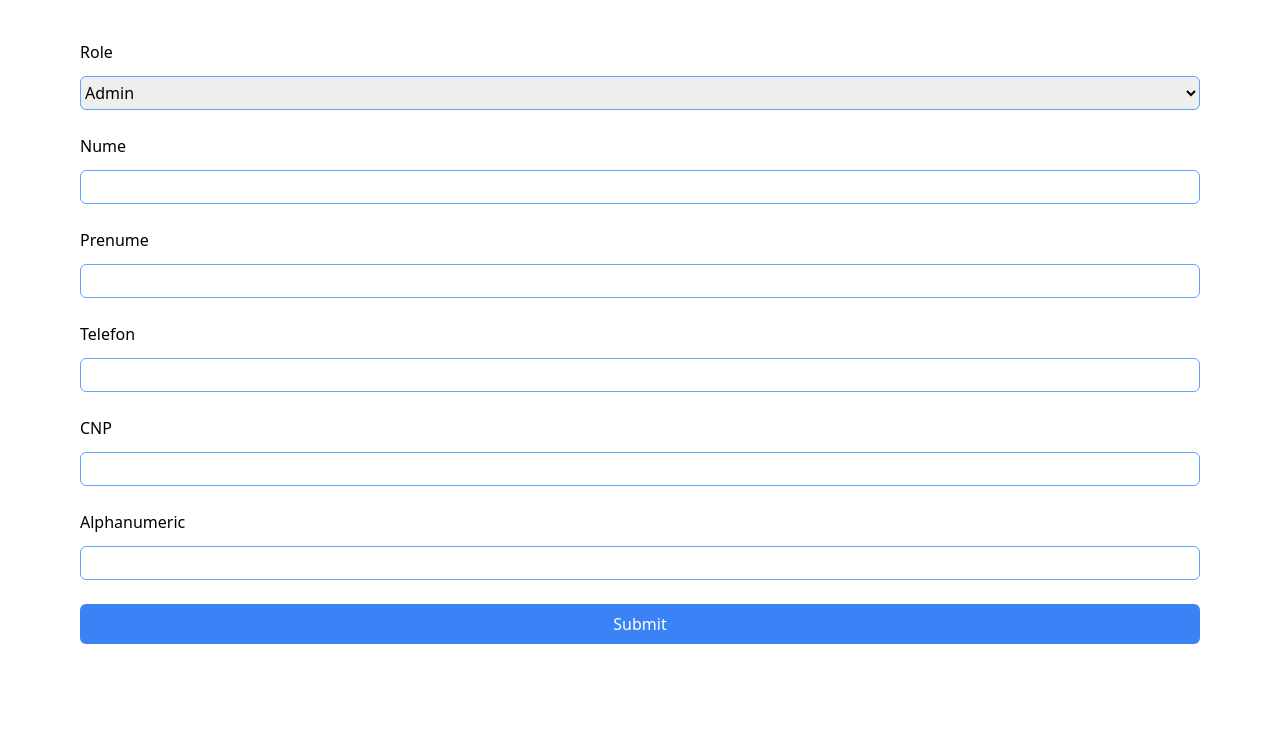
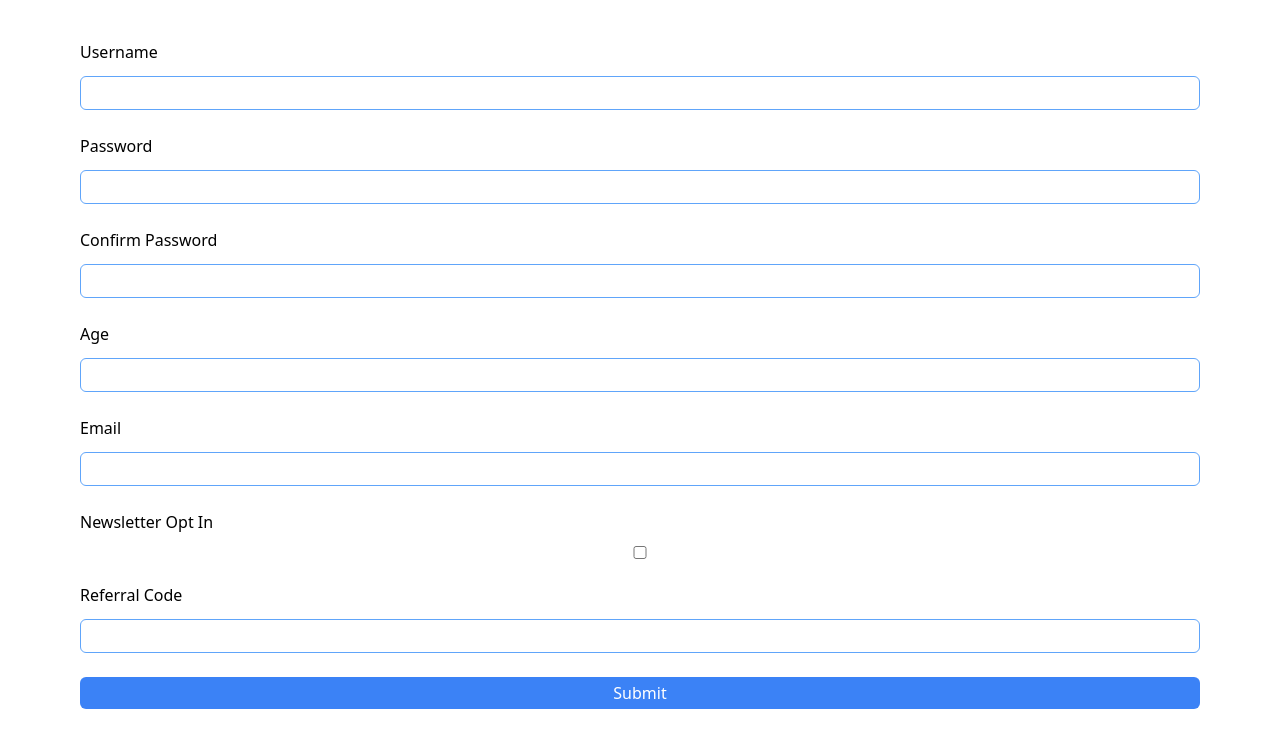
Before and after one commit to eddiesr93/zod-test, a React (Vite) app: page / in a window 1280 px wide. Shown: the top 748 px of the page. Built offline with nearby package versions, Linux system fonts and the light colour scheme.

Commit message:
custom hook

```diff
--- a/src/App.tsx
+++ b/src/App.tsx
@@ -1,7 +1,7 @@
-import Formular from './Formular.tsx';
 import i18next from 'i18next';
 import { locales } from './validation/messages/locales.ts';
 import { initValidation } from './validation';
+import RegistrationForm from './RegistrationForm.tsx';
 
 i18next.init({
   lng: 'ro',
@@ -14,7 +14,7 @@ i18next.init({
 
 function App() {
   initValidation();
-  return <Formular />;
+  return <RegistrationForm />;
 }
 
 export default App;
--- /dev/null
+++ b/src/RegistrationForm.tsx
@@ -0,0 +1,112 @@
+import { z } from './validation';
+import { useCustomValidation, ZodDependencyDef } from './hooks/useCustomValidation.tsx';
+import { useForm } from 'react-hook-form';
+import { zodResolver } from '@hookform/resolvers/zod';
+
+type FormData = {
+  username: string;
+  password: string;
+  confirmPassword: string;
+  age: number;
+  email: string;
+  newsletterOptIn: boolean;
+  referralCode?: string;
+};
+
+export default function RegistrationForm() {
+  const fieldConfigs = {
+    username: z.string().min(3).max(20),
+    password: z.string().min(6).max(20),
+    confirmPassword: z.string().min(6).max(20),
+    age: z.number().min(18),
+    email: z.string().email(),
+    newsletterOptIn: z.boolean(),
+    referralCode: z.string().optional(),
+  };
+
+  const dependencies: ZodDependencyDef<FormData>[] = [
+    {
+      dependentField: 'confirmPassword',
+      baseFields: ['password'],
+      condition: (data) => data.password === data.confirmPassword,
+      expectedValue: 'identic',
+    },
+    {
+      dependentField: 'referralCode',
+      baseFields: ['newsletterOptIn', 'age'],
+      condition: (data) => data.newsletterOptIn && data.age >= 25,
+      expectedValue: 'completat',
+    },
+  ];
+
+  const { validationSchema } = useCustomValidation({ dependencies, fieldConfigs });
+
+  const {
+    handleSubmit,
+    formState: { errors },
+    register,
+  } = useForm<FormData>({
+    resolver: zodResolver(validationSchema),
+    mode: 'onChange',
+  });
+
+  const submit = (data: FormData) => {
+    console.log(data);
+  };
+
+  return (
+    <form
+      className={'py-10 px-20 flex flex-col gap-3'}
+      onSubmit={handleSubmit(submit)}>
+      <label>Username</label>
+      <input
+        className={'border border-blue-400 rounded-md py-1'}
+        {...register('username')}
+      />
+      <p className={'text-red-500'}>{errors?.username?.message}</p>
+      <label>Password</label>
+      <input
+        className={'border border-blue-400 rounded-md py-1'}
+        {...register('password')}
+      />
+      <p className={'text-red-500'}>{errors?.password?.message}</p>
+      <label>Confirm Password</label>
+      <input
+        className={'border border-blue-400 rounded-md py-1'}
+        {...register('confirmPassword')}
+      />
+      <p className={'text-red-500'}>{errors?.confirmPassword?.message}</p>
+      <label>Age</label>
+      <input
+        type={'number'}
+        className={'border border-blue-400 rounded-md py-1'}
+        {...register('age', { valueAsNumber: true })}
+      />
+      <p className={'text-red-500'}>{errors?.age?.message}</p>
+      <label>Email</label>
+      <input
+        className={'border border-blue-400 rounded-md py-1'}
+        {...register('email')}
+      />
+      <p className={'text-red-500'}>{errors?.email?.message}</p>
+      <label>Newsletter Opt In</label>
+      <input
+        className={'border border-blue-400 rounded-md py-1'}
+        type="checkbox"
+        {...register('newsletterOptIn')}
+      />
+      <p className={'text-red-500'}>{errors?.newsletterOptIn?.message}</p>
+      <label>Referral Code</label>
+      <input
+        className={'border border-blue-400 rounded-md py-1'}
+        {...register('referralCode')}
+      />
+      <p className={'text-red-500'}>{errors?.referralCode?.message}</p>
+      <button
+        className={'bg-blue-500 text-white rounded-md py-1'}
+        type="submit">
+        Submit
+      </button>
+    </form>
+  );
+}
--- /dev/null
+++ b/src/hooks/useCustomValidation.tsx
@@ -0,0 +1,33 @@
+import { z } from '../validation';
+
+export type ZodDependencyDef<T> = {
+  dependentField: keyof T;
+  baseFields: Array<keyof T>;
+  condition: (data: T) => boolean;
+  expectedValue: string;
+};
+
+function generateRefineMessage<T>(dependentField: keyof T, baseFields: Array<keyof T>, expectedValue: string): string {
+  return `Câmpul '${String(dependentField)}' trebuie să fie ${expectedValue} față de câmpurile: ${baseFields.map(String).join(', ')}.`;
+}
+
+type CustomValidationType<T> = {
+  fieldConfigs: Record<string, z.ZodTypeAny>;
+  dependencies: ZodDependencyDef<T>[];
+};
+
+export function useCustomValidation<T>({ fieldConfigs, dependencies }: CustomValidationType<T>) {
+  const validationSchema = z.object(fieldConfigs).superRefine((data, ctx) => {
+    for (const dep of dependencies) {
+      if (!dep.condition(data as T)) {
+        ctx.addIssue({
+          code: z.ZodIssueCode.custom,
+          path: [dep.dependentField as string],
+          message: generateRefineMessage(dep.dependentField, dep.baseFields, dep.expectedValue),
+        });
+      }
+    }
+  });
+
+  return { validationSchema };
+}
```
